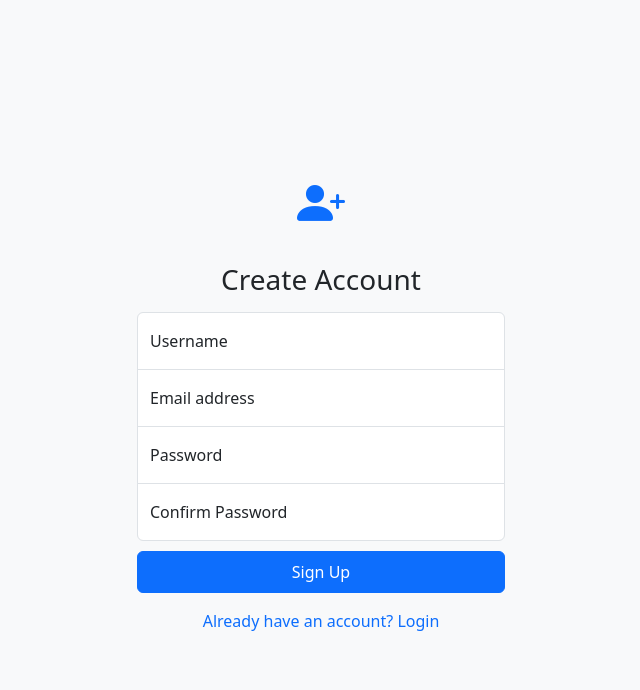
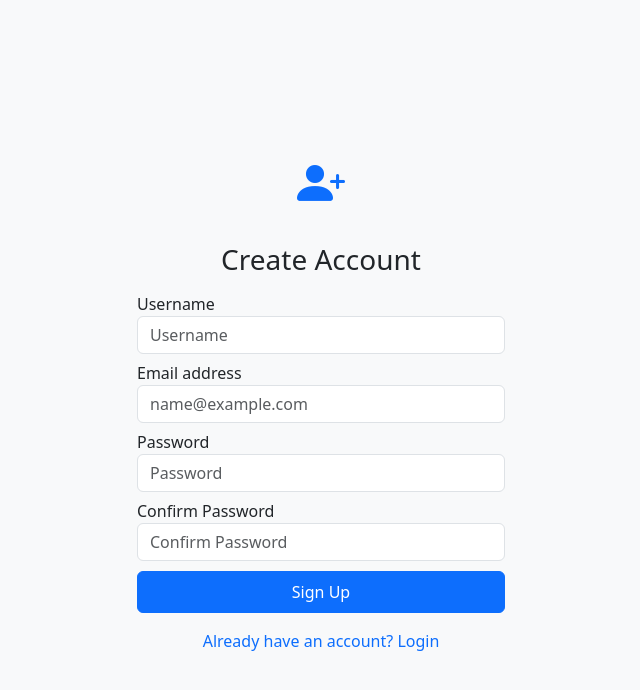
Before and after one commit to kvlvskyyy/slaptop, a Flask app: page /signup in a window 1280 px wide. Shown: the top 690 px of the page, without its empty margins (319-959 px from the left). Run offline with Flask 3, Linux system fonts and the light colour scheme.

Commit message:
fixed ui login and signup

```diff
--- a/templates/signup.html
+++ b/templates/signup.html
@@ -36,24 +36,28 @@
 
                 <h1 class="h3 mb-3 fw-normal text-center">Create Account</h1>
 
-                <div class="form-floating">
-                    <input type="text" name="username" class="form-control" id="floatingUsername" placeholder="Username">
-                    <label for="floatingUsername">Username</label>
+                <div class="mb-2">
+                      <label for="floatingUsername">Username</label>
+                    <input type="text" name="username" class="form-control rounded" id="floatingUsername" placeholder="Username">
+
                 </div>
 
-                <div class="form-floating">
-                    <input type="email" name="email" class="form-control" id="floatingEmail" placeholder="name@example.com">
-                    <label for="floatingEmail">Email address</label>
+                <div class="mb-2">
+                     <label for="floatingEmail">Email address</label>
+                    <input type="email" name="email" class="form-control rounded" id="floatingEmail" placeholder="name@example.com">
+
                 </div>
 
-                <div class="form-floating">
-                    <input type="password" name="password" class="form-control" id="floatingPassword" placeholder="Password">
+                <div class="mb-2">
                     <label for="floatingPassword">Password</label>
+                    <input type="password" name="password" class="form-control rounded" id="floatingPassword" placeholder="Password">
+
                 </div>
 
-                <div class="form-floating">
-                    <input type="password" name="passwordconfirm" class="form-control" id="floatingConfirmPassword" placeholder="Confirm Password">
+                <div class="mb-2">
                     <label for="floatingConfirmPassword">Confirm Password</label>
+                    <input type="password" name="passwordconfirm" class="form-control rounded" id="floatingConfirmPassword" placeholder="Confirm Password">
+
                 </div>
 
                 <button class="btn btn-primary w-100 py-2" type="submit">Sign Up</button>
```
Also changed, not shown: templates/login.html (+9 -9 lines).
